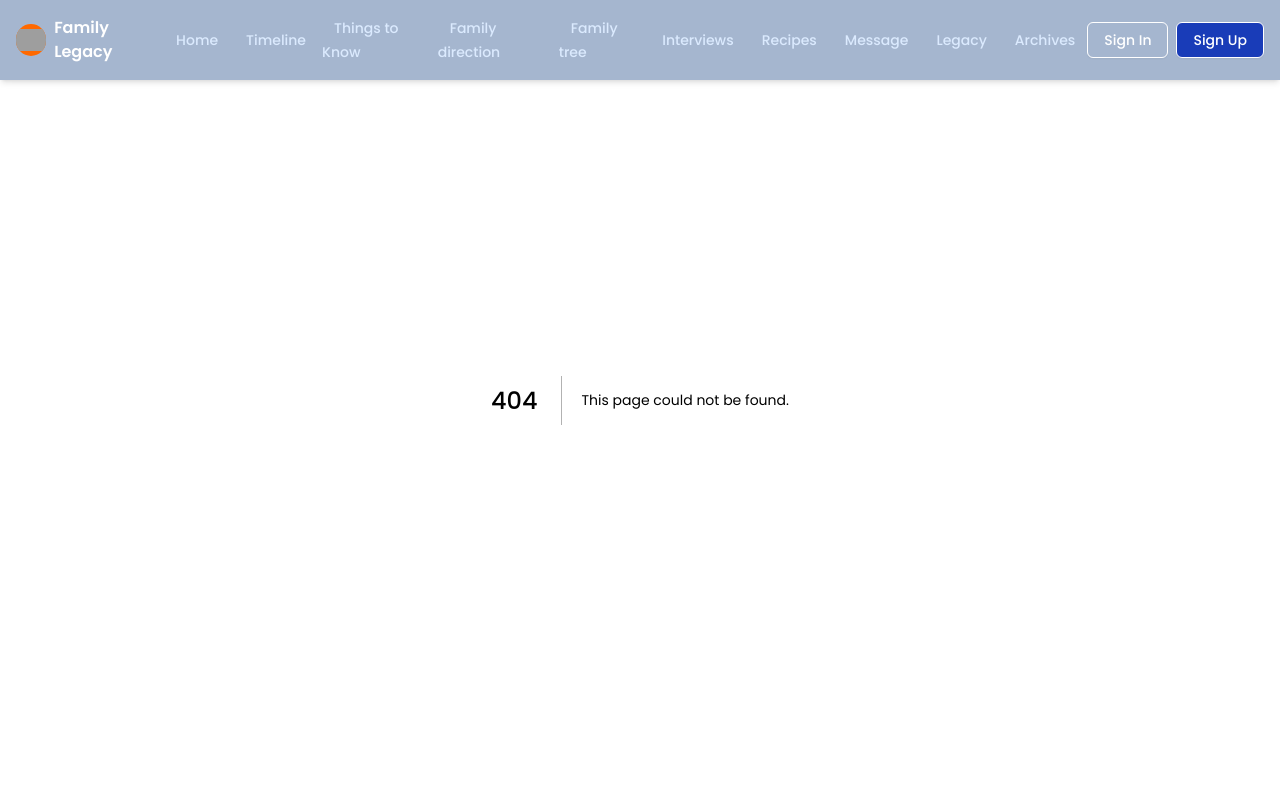
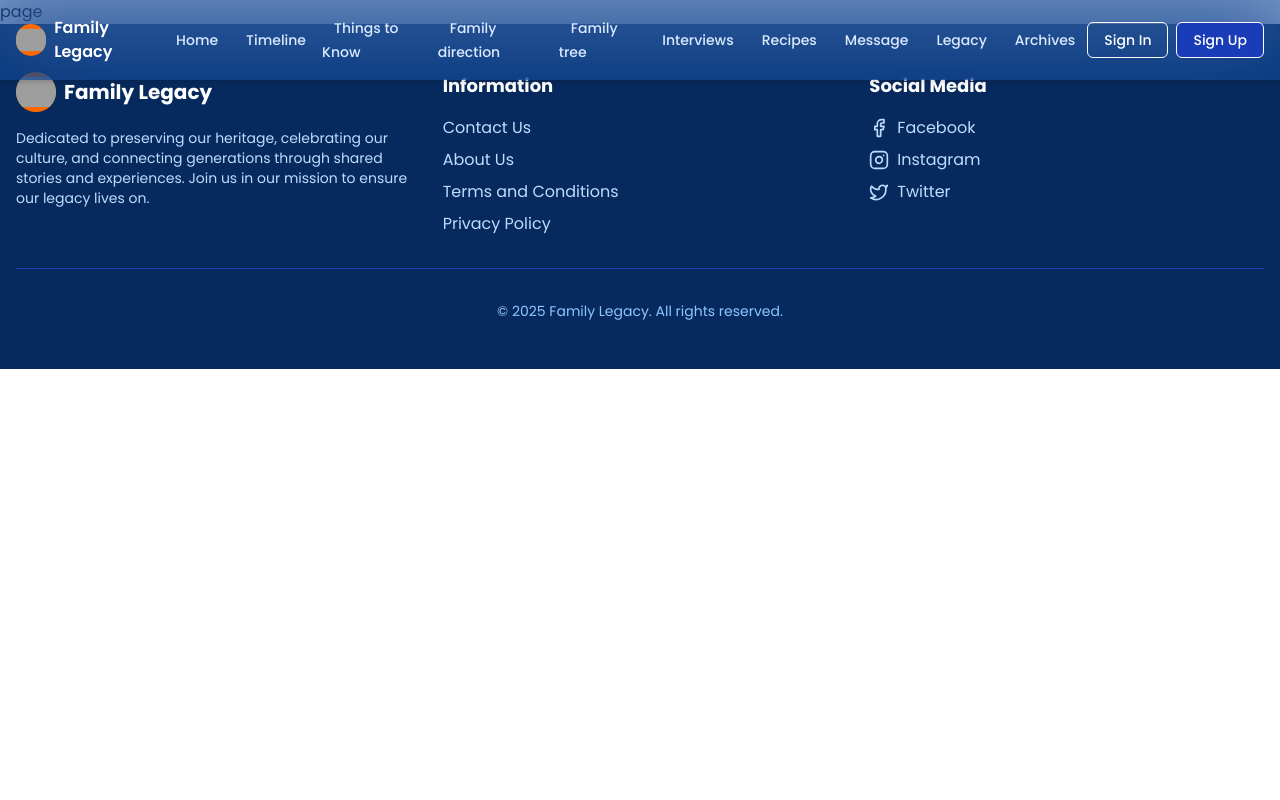
Before and after one commit to hosainahmeed/Ammur, a Next.js app: page /sign-in in a window 1280 px wide. Before the commit this address had no page. Shown: the top 800 px of the page. Built offline with nearby package versions, Linux system fonts and the light colour scheme; grey boxes are pictures that could not be loaded; a web font is replaced by a local one.

Commit message:
create auth pages

```diff
--- /dev/null
+++ b/src/app/(auth)/sign-in/page.tsx
@@ -0,0 +1,9 @@
+import React from 'react'
+
+function page() {
+  return (
+    <div>page</div>
+  )
+}
+
+export default page
--- /dev/null
+++ b/src/app/(auth)/sign-up/page.tsx
@@ -0,0 +1,9 @@
+import React from 'react'
+
+function page() {
+  return (
+    <div>page</div>
+  )
+}
+
+export default page
--- a/src/components/share/Footer.tsx
+++ b/src/components/share/Footer.tsx
@@ -4,7 +4,7 @@ import { Facebook, Instagram, Twitter } from "lucide-react"
 
 export default function Footer() {
     return (
-        <footer className="bg-blue-900 text-white py-12">
+        <footer className="bg-[#072A5E] text-white py-12">
             <div className="container mx-auto px-4">
                 <div className="grid md:grid-cols-3 gap-8">
                     {/* Logo and Description */}
--- a/src/components/share/Navbar.tsx
+++ b/src/components/share/Navbar.tsx
@@ -1,19 +1,19 @@
-"use client"
+'use client';
 
-import Link from "next/link"
-import Image from "next/image"
-import { useState, useEffect } from "react"
-import { Menu, X } from "lucide-react"
-import { Button } from "@/components/ui/button"
-import { usePathname } from "next/navigation"
-import { cn } from "@/lib/utils"
-import { motion, AnimatePresence } from "framer-motion"
+import Link from 'next/link';
+import Image from 'next/image';
+import { useState, useEffect } from 'react';
+import { Menu, X } from 'lucide-react';
+import { Button } from '@/components/ui/button';
+import { usePathname } from 'next/navigation';
+import { cn } from '@/lib/utils';
+import { motion, AnimatePresence } from 'framer-motion';
 
 type NavItem = {
-    label: string
-    href: string
-    disabled?: boolean
-}
+  label: string;
+  href: string;
+  disabled?: boolean;
+};
 
 const mobileMenuVariants = {
   hidden: { opacity: 0, y: -20 },
@@ -21,13 +21,13 @@ const mobileMenuVariants = {
     opacity: 1,
     y: 0,
     transition: {
-            type: "spring",
+      type: 'spring',
       damping: 25,
-            stiffness: 200
-        }
+      stiffness: 200,
     },
-    exit: { opacity: 0, y: -20 }
-}
+  },
+  exit: { opacity: 0, y: -20 },
+};
 
 const navItemVariants = {
   hidden: { opacity: 0, y: -20 },
@@ -36,45 +36,43 @@ const navItemVariants = {
     y: 0,
     transition: {
       delay: i * 0.05,
-            ease: "easeOut"
-        }
-    })
-}
+      ease: 'easeOut',
+    },
+  }),
+};
 
 const buttonVariants = {
   hover: { scale: 1.05 },
-    tap: { scale: 0.95 }
-}
+  tap: { scale: 0.95 },
+};
 
 export default function Navbar() {
-    const [isMenuOpen, setIsMenuOpen] = useState(false)
-    const pathname = usePathname()
+  const [isMenuOpen, setIsMenuOpen] = useState(false);
+  const pathname = usePathname();
 
   useEffect(() => {
-        setIsMenuOpen(false)
-    }, [pathname])
+    setIsMenuOpen(false);
+  }, [pathname]);
 
   const navItems: NavItem[] = [
-        { label: "Home", href: "/" },
-        { label: "Timeline", href: "/timeline" },
-        { label: "Things to Know", href: "/things-to-know" },
-        { label: "Family direction", href: "/family-direction" },
-        { label: "Family tree", href: "/family-tree" },
-        { label: "Interviews", href: "/interviews" },
-        { label: "Recipes", href: "/recipes" },
-        { label: "Message", href: "/message" },
-        { label: "Legacy", href: "/legacy" },
-        { label: "Archives", href: "/archives" },
-    ]
+    { label: 'Home', href: '/' },
+    { label: 'Timeline', href: '/timeline' },
+    { label: 'Things to Know', href: '/things-to-know' },
+    { label: 'Family direction', href: '/family-direction' },
+    { label: 'Family tree', href: '/family-tree' },
+    { label: 'Interviews', href: '/interviews' },
+    { label: 'Recipes', href: '/recipes' },
+    { label: 'Message', href: '/message' },
+    { label: 'Legacy', href: '/legacy' },
+    { label: 'Archives', href: '/archives' },
+  ];
 
   const isActive = (href: string) => {
-        return pathname === href || (href !== "/" && pathname.startsWith(href))
-    }
+    return pathname === href || (href !== '/' && pathname.startsWith(href));
+  };
 
   return (
-        <nav
-            className="fixed top-0 left-0 w-full h-fit z-[999] backdrop-blur-2xl bg-[#6986b0]/60 text-white p-4 shadow-md"
-        >
+    <nav className="fixed top-0 left-0 w-full h-fit z-[999] backdrop-blur-2xl bg-[#0C469DB2]/80 text-white p-4 shadow-md">
       <div className="container mx-auto flex justify-between items-center">
         <motion.div whileHover={{ scale: 1.05 }}>
           <Link href="/" className="flex items-center gap-2">
@@ -104,13 +102,13 @@ export default function Navbar() {
               whileTap={{ scale: 0.95 }}
             >
               <Link
-                                href={item.disabled ? "#" : item.href}
+                href={item.disabled ? '#' : item.href}
                 className={cn(
-                                    "px-3 py-2 rounded-md text-sm font-medium transition-colors",
+                  'px-3 py-2 rounded-md text-sm font-medium transition-colors',
                   isActive(item.href)
-                                        ? "bg-blue-900 text-white"
-                                        : "hover:bg-blue-800 hover:text-white text-blue-100",
-                                    item.disabled && "cursor-not-allowed opacity-50"
+                    ? 'bg-[#072A5E] text-white'
+                    : 'hover:bg-blue-800 hover:text-white text-blue-100',
+                  item.disabled && 'cursor-not-allowed opacity-50'
                 )}
               >
                 {item.label}
@@ -120,13 +118,28 @@ export default function Navbar() {
         </div>
 
         <div className="hidden xl:flex items-center gap-2">
-                    <motion.div whileHover="hover" whileTap="tap" variants={buttonVariants}>
-                        <Button variant="outline" className="bg-transparent border-white text-white hover:bg-blue-700">
+          <Link href={'/sign-in'}>
+            <motion.div
+              whileHover="hover"
+              whileTap="tap"
+              variants={buttonVariants}
+            >
+              <Button
+                variant="outline"
+                className="bg-transparent border-white text-white hover:bg-blue-700"
+              >
                 Sign In
               </Button>
             </motion.div>
-                    <motion.div whileHover="hover" whileTap="tap" variants={buttonVariants}>
-                        <Button className="bg-blue-800 text-white hover:bg-blue-900">Sign Up</Button>
+          </Link>
+          <motion.div
+            whileHover="hover"
+            whileTap="tap"
+            variants={buttonVariants}
+          >
+            <Button className="bg-blue-800 text-white hover:bg-[#072A5E]">
+              Sign Up
+            </Button>
           </motion.div>
         </div>
 
@@ -162,13 +175,13 @@ export default function Navbar() {
                   animate="visible"
                 >
                   <Link
-                                        href={item.disabled ? "#" : item.href}
+                    href={item.disabled ? '#' : item.href}
                     className={cn(
-                                            "px-3 py-2 rounded-md text-sm font-medium transition-colors block",
+                      'px-3 py-2 rounded-md text-sm font-medium transition-colors block',
                       isActive(item.href)
-                                                ? "bg-blue-900 text-white"
-                                                : "hover:bg-blue-700 hover:text-white text-blue-100",
-                                            item.disabled && "cursor-not-allowed opacity-50"
+                        ? 'bg-[#072A5E] text-white'
+                        : 'hover:bg-blue-700 hover:text-white text-blue-100',
+                      item.disabled && 'cursor-not-allowed opacity-50'
                     )}
                   >
                     {item.label}
@@ -182,13 +195,26 @@ export default function Navbar() {
                 animate={{ opacity: 1 }}
                 transition={{ delay: navItems.length * 0.05 + 0.1 }}
               >
-                                <motion.div whileHover="hover" whileTap="tap" variants={buttonVariants}>
-                                    <Button variant="outline" className="bg-transparent border-white text-white hover:bg-blue-700 w-full">
+                <motion.div
+                  whileHover="hover"
+                  whileTap="tap"
+                  variants={buttonVariants}
+                >
+                  <Button
+                    variant="outline"
+                    className="bg-transparent border-white text-white hover:bg-blue-700 w-full"
+                  >
                     Sign In
                   </Button>
                 </motion.div>
-                                <motion.div whileHover="hover" whileTap="tap" variants={buttonVariants}>
-                                    <Button className="bg-blue-900 text-white hover:bg-blue-950 w-full">Sign Up</Button>
+                <motion.div
+                  whileHover="hover"
+                  whileTap="tap"
+                  variants={buttonVariants}
+                >
+                  <Button className="bg-[#072A5E] text-white hover:bg-blue-950 w-full">
+                    Sign Up
+                  </Button>
                 </motion.div>
               </motion.div>
             </motion.div>
@@ -196,5 +222,5 @@ export default function Navbar() {
         )}
       </AnimatePresence>
     </nav>
-    )
+  );
 }
```
Also changed, not shown: src/app/layout.tsx (+12 -13 lines). Lines whose indentation alone changed are shown as unchanged.
